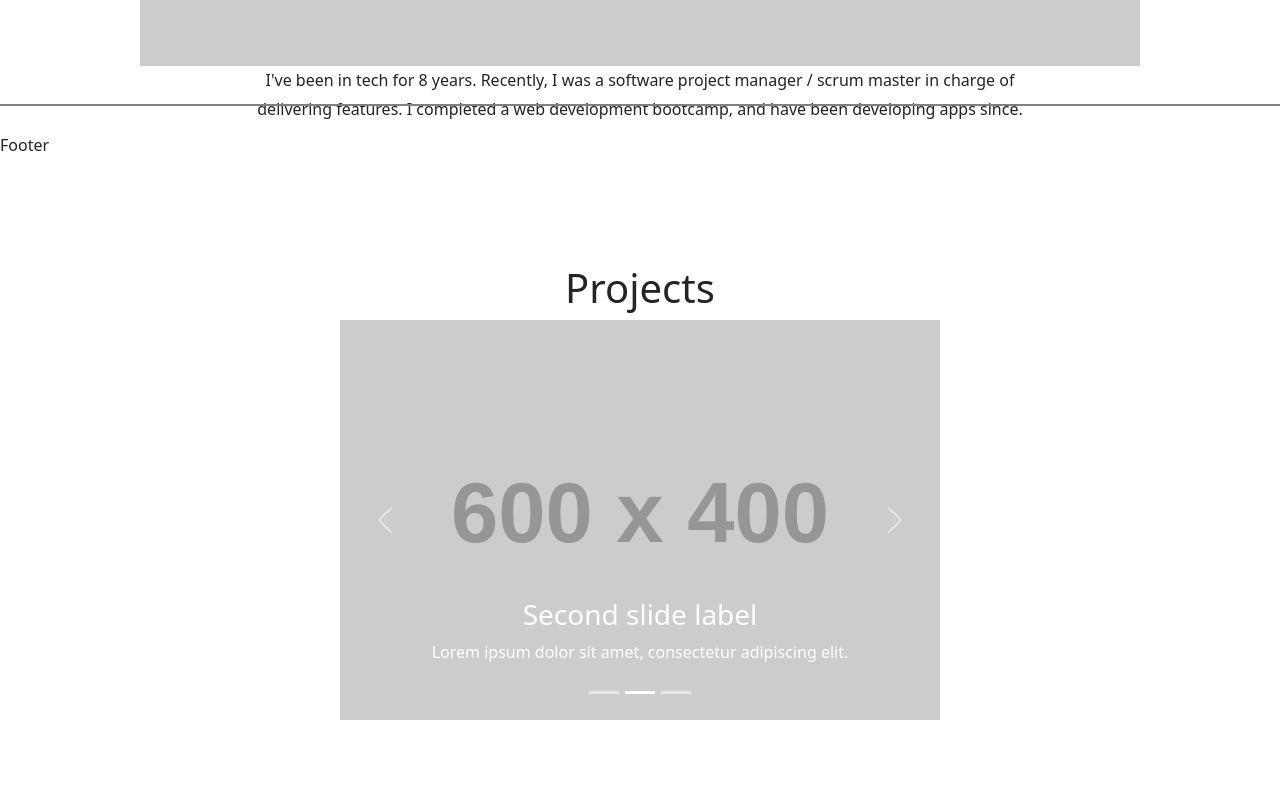
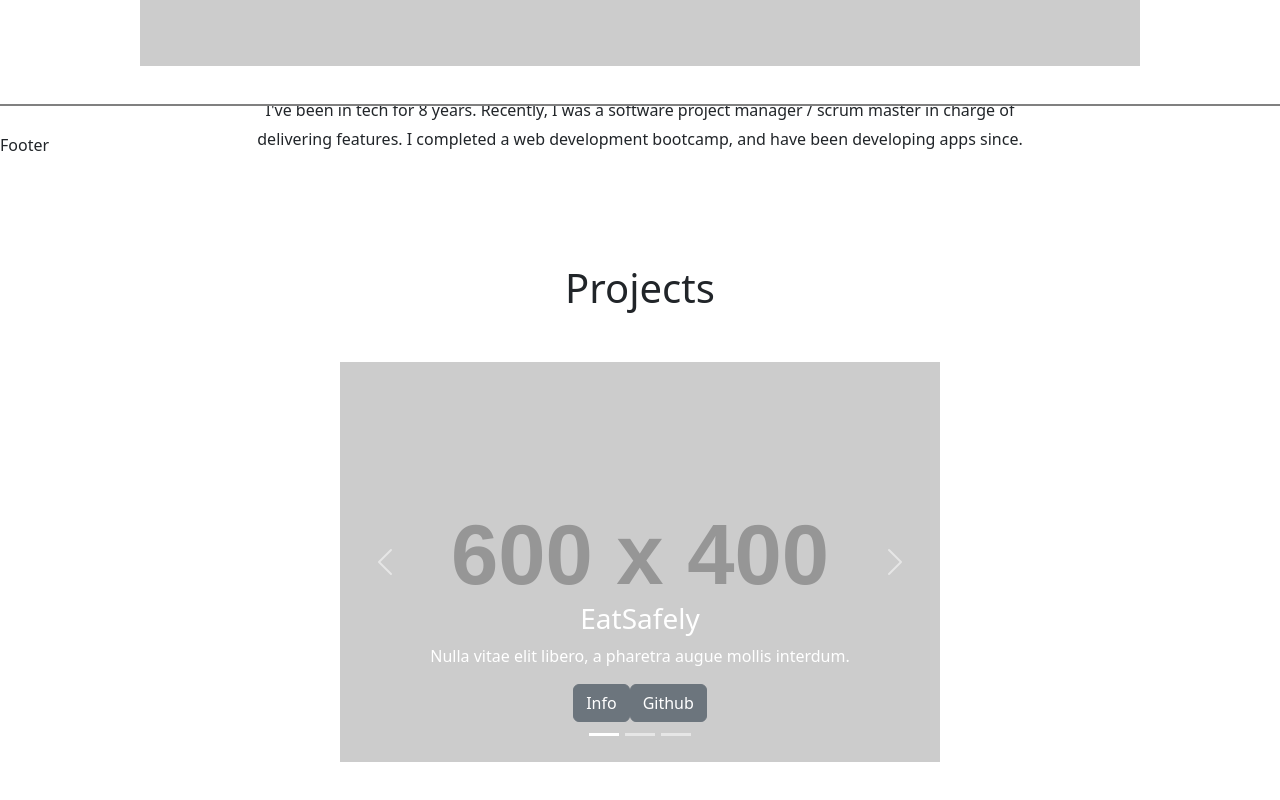
Before and after one commit to SamGiorgievski/portfolio, a React (Create React App) app: page / in a window 1280 px wide. Shown: the part 616-1416 px from the top of the page. Built offline with nearby package versions, Linux system fonts and the light colour scheme.

Commit message:
carousel optimizing

```diff
--- a/src/Home.js
+++ b/src/Home.js
@@ -1,6 +1,7 @@
 import React from 'react';
 import './Home.scss';
 import Carousel from 'react-bootstrap/Carousel';
+import Button from 'react-bootstrap/Button';
 import 'bootstrap/dist/css/bootstrap.min.css';
 
 
@@ -20,7 +21,7 @@ export default function Home() {
       <div className="projects">
         <h1 className="projects__title"> Projects</h1>
         <div>
-        <Carousel>
+        <Carousel className="projects__carousel" interval={null}>
           <Carousel.Item>
             <img
               className="d-block w-100"
@@ -28,8 +29,12 @@ export default function Home() {
               alt="First slide"
             />
             <Carousel.Caption>
-              <h3>First slide label</h3>
+              <h3>EatSafely</h3>
               <p>Nulla vitae elit libero, a pharetra augue mollis interdum.</p>
+              <div className="carousel__buttons">
+                <Button variant="secondary">Info</Button>
+                <Button variant="secondary">Github</Button>
+              </div>
             </Carousel.Caption>
           </Carousel.Item>
           <Carousel.Item>
--- a/src/Home.scss
+++ b/src/Home.scss
@@ -29,6 +29,7 @@ height: 100vh;
 
 .image-box__image {
   margin-top: 30px;
+  margin-bottom: 30px;
   width: 1000px;
   height: 400px;
   position: relative;
@@ -52,3 +53,13 @@ height: 100vh;
   height: 100vh;
   align-items: center;
 }
+
+.projects__title {
+  margin-bottom: 50px;
+}
+
+.carousel__buttons {
+  display: flex;
+  flex-direction: row;
+  justify-content: center;
+}
```
